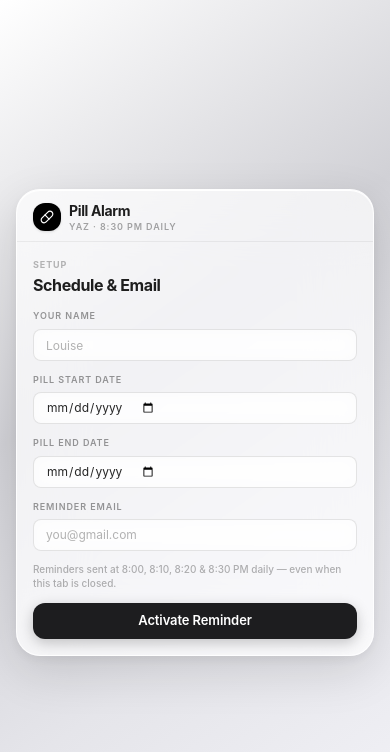
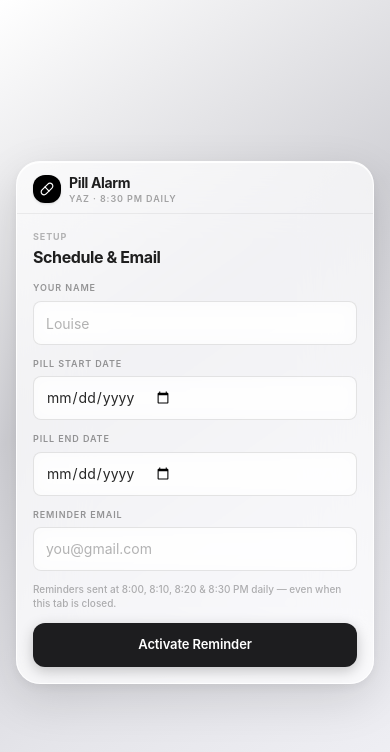
Before and after one commit to johnlouisejizdeortega/yaz-pill-reminder-laravel, a Laravel app: page / in a window 390 px wide. Shown: the top 752 px of the page. Run offline with Laravel 12, Linux system fonts and the light colour scheme; style sheets or scripts are compiled from the project's sources.

Commit message:
fix: improve mobile usability — 44px touch targets, bigger inputs, tap-action/highlight fixes
Agent-Logs-Url: https://github.com/johnlouisejizdeortega/yaz-pill-reminder-laravel/sessions/63ed9d35-b8f2-427e-8777-9b8177090fe6

Co-authored-by: johnlouisejizdeortega <122984752+johnlouisejizdeortega@users.noreply.github.com>

```diff
--- a/resources/js/App.jsx
+++ b/resources/js/App.jsx
@@ -284,7 +284,7 @@ export default function App() {
                 <p className="text-[10px] text-black/30 mb-3 leading-snug font-medium">
                   Reminders sent at 8:00, 8:10, 8:20 &amp; 8:30 PM daily — even when this tab is closed.
                 </p>
-                <button className="btn-primary w-full h-9 text-xs" onClick={activate} disabled={busy}>
+                <button className="btn-primary w-full text-sm" onClick={activate} disabled={busy}>
                   {busy ? "Activating…" : "Activate Reminder"}
                 </button>
               </motion.div>
@@ -318,8 +318,8 @@ export default function App() {
                       <p className="text-[10px] text-black/26 mb-3">Day {dn} of {tot}</p>
                       <p className="text-[9px] font-bold uppercase tracking-widest text-black/30 mb-2">Did you take it?</p>
                       <div className="flex gap-2">
-                        <button className="btn-primary flex-1 py-2 text-xs flex items-center justify-center gap-1" onClick={() => answer(true)}><Check size={12} strokeWidth={3} />Yes</button>
-                        <button className="btn-danger  flex-1 py-2 text-xs flex items-center justify-center gap-1" onClick={() => answer(false)}><X     size={12} strokeWidth={3} />No</button>
+                        <button className="btn-primary flex-1 py-2 text-sm flex items-center justify-center gap-1.5" onClick={() => answer(true)}><Check size={13} strokeWidth={3} />Yes</button>
+                        <button className="btn-danger  flex-1 py-2 text-sm flex items-center justify-center gap-1.5" onClick={() => answer(false)}><X     size={13} strokeWidth={3} />No</button>
                       </div>
                     </motion.div>
                   )}
@@ -370,13 +370,13 @@ export default function App() {
                       <div className="pt-2 border-t border-black/5 mb-2">
                         <p className="text-[9px] font-bold uppercase tracking-widest text-black/26 mb-1.5">Log Today's Pill</p>
                         <div className="flex gap-2">
-                          <button className="btn-primary flex-1 py-1.5 text-[11px] flex items-center justify-center gap-1" onClick={() => answer(true)}><Check size={11} strokeWidth={3} />Taken</button>
-                          <button className="btn-danger  flex-1 py-1.5 text-[11px] flex items-center justify-center gap-1" onClick={() => answer(false)}><X     size={11} strokeWidth={3} />Missed</button>
+                          <button className="btn-primary flex-1 py-2 text-sm flex items-center justify-center gap-1.5" onClick={() => answer(true)}><Check size={13} strokeWidth={3} />Taken</button>
+                          <button className="btn-danger  flex-1 py-2 text-sm flex items-center justify-center gap-1.5" onClick={() => answer(false)}><X     size={13} strokeWidth={3} />Missed</button>
                         </div>
                       </div>
                     )}
 
-                    <button className="btn-secondary w-full py-1.5 text-[11px] flex items-center justify-center gap-1.5" onClick={reset}>
+                    <button className="btn-secondary w-full py-2 text-sm flex items-center justify-center gap-1.5" onClick={reset}>
                       <RotateCcw size={11} strokeWidth={2.5} />Reset / Change Setup
                     </button>
                   </div>
--- a/resources/js/components/ui/input.jsx
+++ b/resources/js/components/ui/input.jsx
@@ -5,7 +5,7 @@ const Input = ({ className, type, ...props }) => {
     <input
       type={type}
       className={cn(
-        "glass-input flex h-8 w-full rounded-lg px-3 py-1 text-xs text-black/85 placeholder:text-black/30",
+        "glass-input flex h-11 w-full rounded-lg px-3 py-1 text-sm text-black/85 placeholder:text-black/30",
         className
       )}
       {...props}
--- a/resources/js/index.css
+++ b/resources/js/index.css
@@ -49,6 +49,8 @@
     -webkit-backdrop-filter: blur(8px);
     border: 1px solid rgba(0, 0, 0, 0.10);
     transition: all 0.18s ease;
+    touch-action: manipulation;
+    -webkit-tap-highlight-color: transparent;
   }
   .glass-input:focus {
     background: rgba(255, 255, 255, 0.92);
@@ -69,6 +71,9 @@
     box-shadow: 0 4px 14px rgba(0, 0, 0, 0.22);
     border: none;
     cursor: pointer;
+    min-height: 44px;
+    touch-action: manipulation;
+    -webkit-tap-highlight-color: transparent;
   }
   .btn-primary:hover  { background: #333; box-shadow: 0 6px 18px rgba(0, 0, 0, 0.30); }
   .btn-primary:active { transform: scale(0.97); }
@@ -86,6 +91,9 @@
     font-size: 13px;
     transition: all 0.15s ease;
     cursor: pointer;
+    min-height: 44px;
+    touch-action: manipulation;
+    -webkit-tap-highlight-color: transparent;
   }
   .btn-secondary:hover  { background: rgba(255, 255, 255, 0.85); }
   .btn-secondary:active { transform: scale(0.97); }
@@ -100,6 +108,9 @@
     font-size: 13px;
     transition: all 0.15s ease;
     cursor: pointer;
+    min-height: 44px;
+    touch-action: manipulation;
+    -webkit-tap-highlight-color: transparent;
   }
   .btn-danger:hover  { background: rgba(0, 0, 0, 0.10); }
   .btn-danger:active { transform: scale(0.97); }
```
